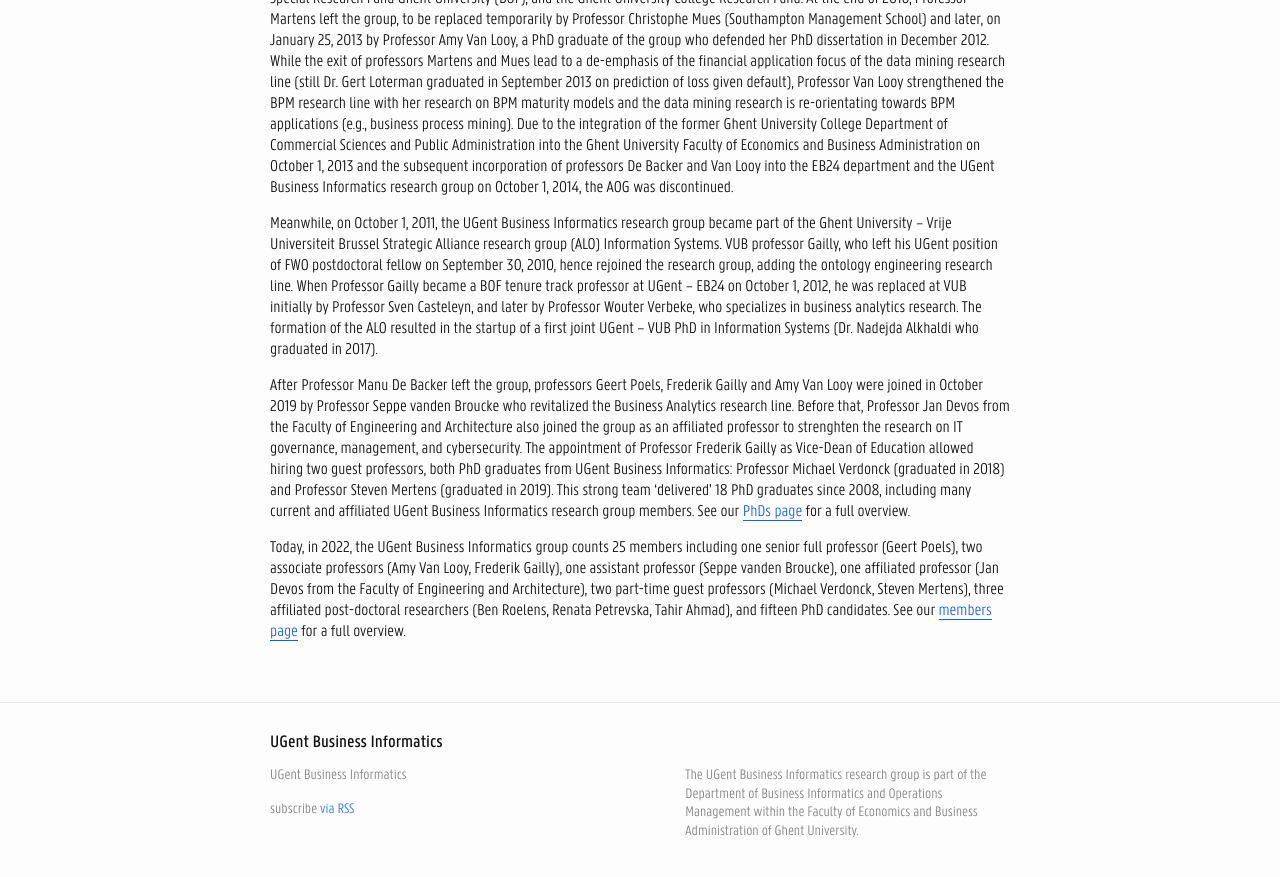
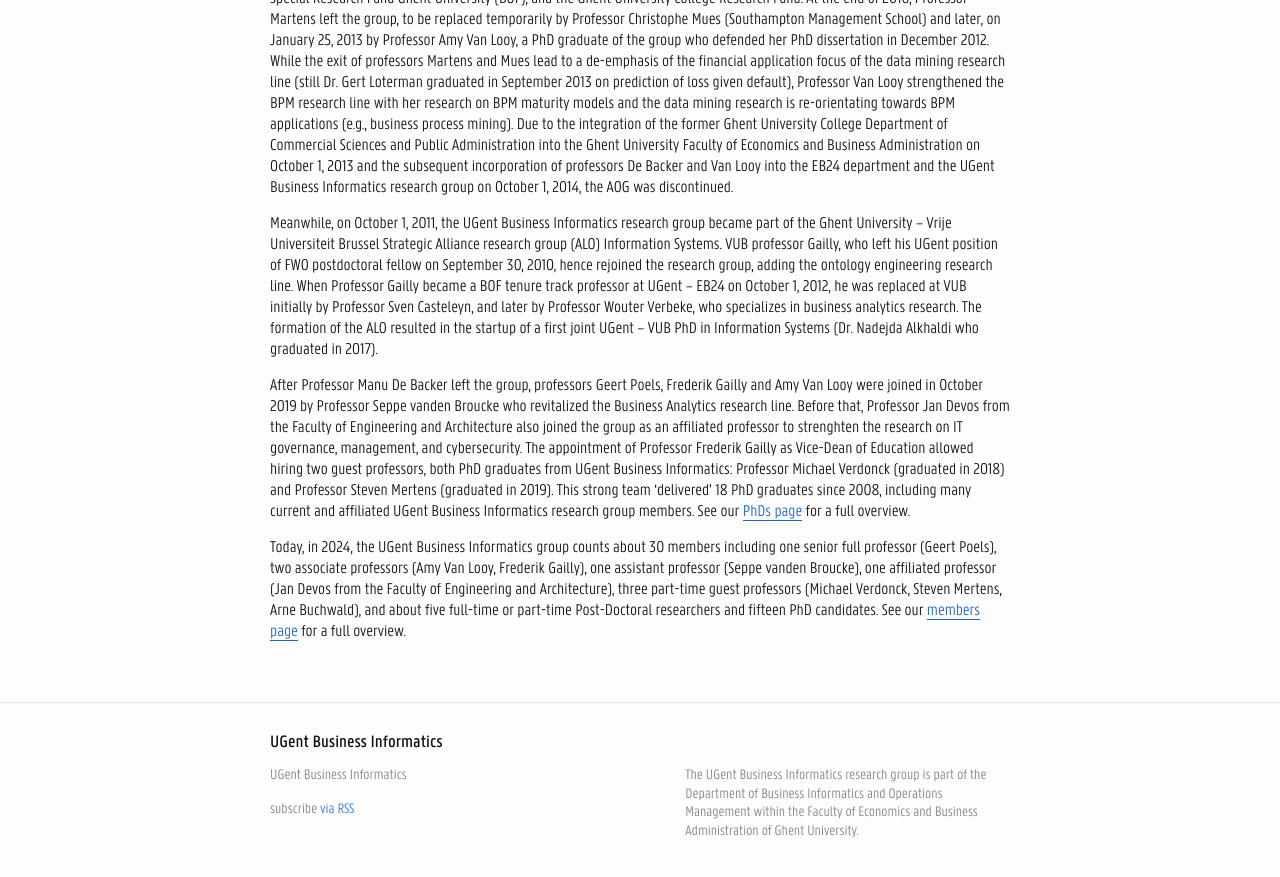
Before and after one commit to UGent-BusinessInformatics/ugent-businessinformatics.github.io, a Jekyll site: the page built from pages/02-history.markdown, in a window 1280 px wide and 900 px high, scrolled down 610 px. Shown: the top 877 px of the window. Built offline with Jekyll 4.4.1, drawn with Linux system fonts in a browser that asks for light colours.

Commit message:
Update 02-history.markdown
Update to 2024

```diff
--- a/pages/02-history.markdown
+++ b/pages/02-history.markdown
@@ -14,4 +14,4 @@
 
 After Professor Manu De Backer left the group, professors Geert Poels, Frederik Gailly and Amy Van Looy were joined in October 2019 by Professor Seppe vanden Broucke who revitalized the Business Analytics research line. Before that, Professor Jan Devos from the Faculty of Engineering and Architecture also joined the group as an affiliated professor to strenghten the research on IT governance, management, and cybersecurity. The appointment of Professor Frederik Gailly as Vice-Dean of Education allowed hiring two guest professors, both PhD graduates from UGent Business Informatics: Professor Michael Verdonck (graduated in 2018) and Professor Steven Mertens (graduated in 2019). This strong team 'delivered' 18 PhD graduates since 2008, including many current and affiliated UGent Business Informatics research group members. See our [PhDs page](/phds/) for a full overview.
 
-Today, in 2022, the UGent Business Informatics group counts 25 members including one senior full professor (Geert Poels), two associate professors (Amy Van Looy, Frederik Gailly), one assistant professor (Seppe vanden Broucke), one affiliated professor (Jan Devos from the Faculty of Engineering and Architecture), two part-time guest professors (Michael Verdonck, Steven Mertens), three affiliated post-doctoral researchers (Ben Roelens, Renata Petrevska, Tahir Ahmad), and fifteen PhD candidates. See our [members page](/members/) for a full overview.
+Today, in 2024, the UGent Business Informatics group counts about 30 members including one senior full professor (Geert Poels), two associate professors (Amy Van Looy, Frederik Gailly), one assistant professor (Seppe vanden Broucke), one affiliated professor (Jan Devos from the Faculty of Engineering and Architecture), three part-time guest professors (Michael Verdonck, Steven Mertens, Arne Buchwald), and about five full-time or part-time Post-Doctoral researchers and fifteen PhD candidates. See our [members page](/members/) for a full overview.
```
